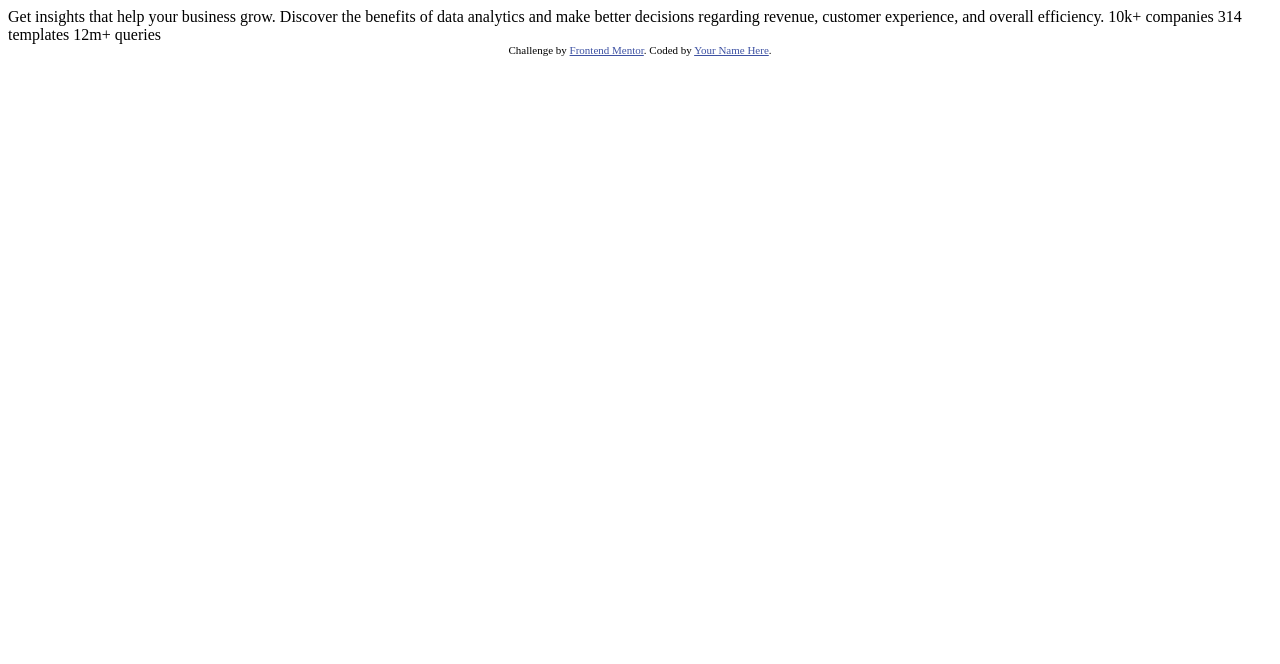
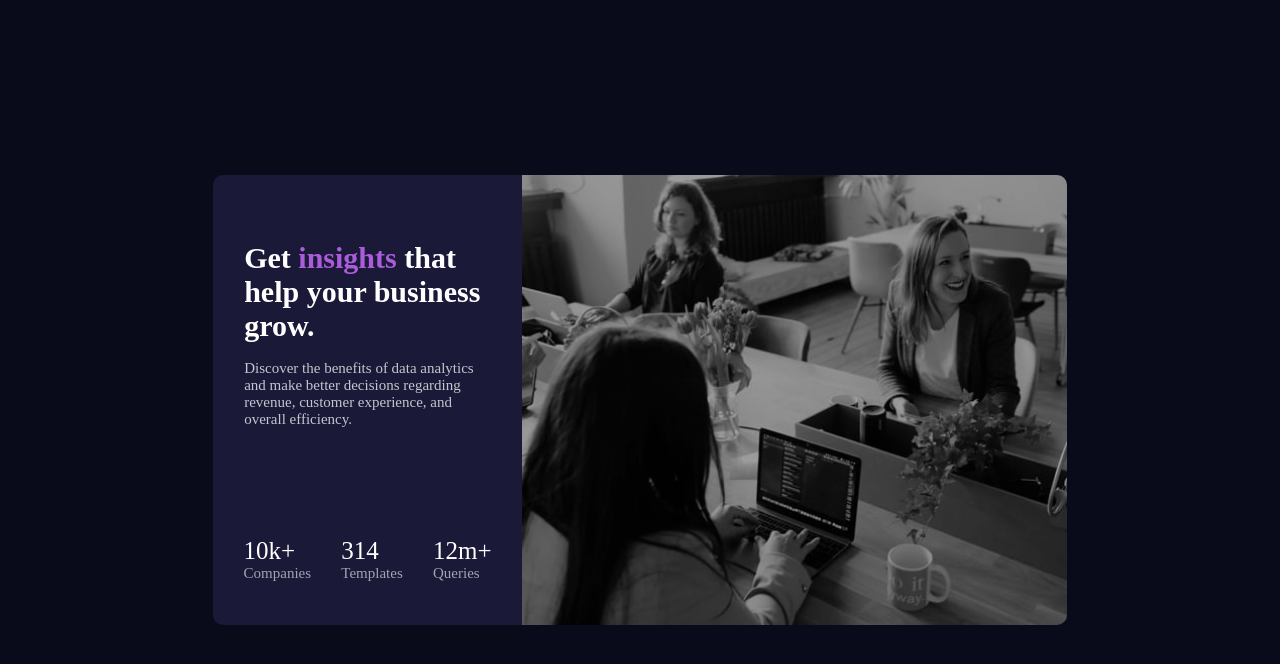
Before and after one commit to Ronny9299/Front-end-Mentor, a plain HTML site: page stats-preview-card-component-main/index.html in a window 1280 px wide. Drawn offline with Linux system fonts and the light colour scheme.

Commit message:
Fin del desarrollo de escritorio(no se logro cambiar la imagen de color)

```diff
--- /dev/null
+++ b/stats-preview-card-component-main/index-style.css
@@ -0,0 +1,108 @@
+* {
+    margin: 0;
+    padding: 0;
+    list-style: none;
+    text-decoration: none;
+    outline: none;
+}
+
+html {
+    box-sizing: border-box;
+}
+
+*,
+*::before,
+*::after {
+    box-sizing: inherit;
+}
+
+
+/*--------------------------------------------------Block--------------------------------------------------*/
+
+.BlockMain {
+    background-color:hsl(233, 47%, 7%);
+    height: 100vh;
+    width: 100vw;
+    display: grid;
+    grid-template-columns: 1fr 2fr 2fr 1fr;
+    grid-template-rows: 1fr 2fr 1fr;
+}
+
+.BlockHeader {
+    grid-column: 1/5;
+    grid-row: 1/2
+}
+
+.BlockSection {
+    background-color:hsl(244, 38%, 16%);
+    border-radius: 10px;
+    height: 100%;
+    width: 100%;
+    grid-column: 2/4;
+    grid-row: 2/3;
+    display: grid;
+    grid-template-columns: repeat(2);
+    grid-template-rows: repeat(2);
+}
+
+.BlockTextPrincipal{
+    height: 100%;
+    grid-column: 1/2;
+    grid-row: 1/1;
+    display: flex;
+    flex-direction: column;
+    justify-content: space-evenly;
+    padding: 10%;
+
+}
+
+.BlockTextSecundario{
+    color: hsla(0, 0%, 100%, 0.6);
+    grid-column: 1/2;
+    grid-row: 2/3;
+    display: flex;
+    align-items: center;
+    justify-content: space-evenly;
+
+}
+
+.BlockFigure{
+    grid-column: 2/3;
+    grid-row: 1/3;
+}
+.BlockFooter {
+    grid-column: 1/5;
+    grid-row: 3/4;
+}
+
+
+
+/*--------------------------------------------------Elements--------------------------------------------------*/
+
+.BlockTextSecundario>p>span{
+    font-size: 25px;
+    color: hsl(0, 0%, 100%);
+}
+.BlockTextSecundario>p{
+    font-size: 15px;
+}
+h1{
+    font-size: 30px;
+}
+img{
+    height: 100%;
+    filter: hue-rotate(277deg) saturate(64%) brightness(61%);
+    border-bottom-right-radius: 10px;
+    border-top-right-radius: 10px;
+}
+
+.titulo{
+    color: hsl(0, 0%, 100%);
+}
+.span-one{
+    color: hsl(277, 64%, 61%);
+}
+.span-two{
+    font-size: 15px;
+    color:hsla(0, 0%, 100%, 0.75)
+}
--- a/stats-preview-card-component-main/index.html
+++ b/stats-preview-card-component-main/index.html
@@ -1,33 +1,55 @@
 <!DOCTYPE html>
 <html lang="en">
+
 <head>
-  <meta charset="UTF-8">
-  <meta name="viewport" content="width=device-width, initial-scale=1.0"> <!-- displays site properly based on user's device -->
+    <meta charset="UTF-8">
+    <meta name="viewport" content="width=device-width, initial-scale=1.0">
+    <!-- displays site properly based on user's device -->
+    <link rel="stylesheet" href="index-style.css">
+    <link rel="icon" type="image/png" sizes="32x32" href="images\favicon-32x32.png">
 
-  <link rel="icon" type="image/png" sizes="32x32" href="./images/favicon-32x32.png">
+    <title>Frontend Mentor | Stats preview card component</title>
+    </style>
+</head>
 
-  <title>Frontend Mentor | Stats preview card component</title>
-
-  <!-- Feel free to remove these styles or customise in your own stylesheet 👍 -->
-  <style>
-    .attribution { font-size: 11px; text-align: center; }
-    .attribution a { color: hsl(228, 45%, 44%); }
-  </style>
-</head>
 <body>
 
-  Get insights that help your business grow.
+    <main class="BlockMain">
 
-  Discover the benefits of data analytics and make better decisions regarding revenue, customer
-  experience, and overall efficiency.
+        <header class="BlockHeader">
 
-  10k+ companies
-  314 templates
-  12m+ queries
+        </header>
 
-  <div class="attribution">
-    Challenge by <a href="https://www.frontendmentor.io?ref=challenge" target="_blank">Frontend Mentor</a>.
-    Coded by <a href="#">Your Name Here</a>.
-  </div>
+        <section class="BlockSection">
+
+
+
+            <div class="BlockTextPrincipal">
+                <p>
+                    <h1 class="titulo">Get <span class="span-one">insights</span> that help your business grow.</h1>
+                    <span class="span-two">Discover the benefits of data analytics and make
+                    better decisions regarding revenue, customer experience,
+                    and overall efficiency.</span>
+                </p>
+            </div>
+
+            <div class="BlockTextSecundario">
+                <p><span>10k+ </span> <br> Companies</p>
+                <p><span>314 </span><br> Templates  </p>
+                <p><span>12m+ </span> <br> Queries</p>
+            </div>
+
+            <div class="BlockFigure">
+                <img src="images\image-header-desktop.jpg" alt="">
+            </div>
+
+
+        </section>
+
+
+    </main>
+
+
 </body>
+
 </html>
```
Also changed, not shown: stats-preview-card-component-main/borrar-fondo-imagen.jpg (added).
